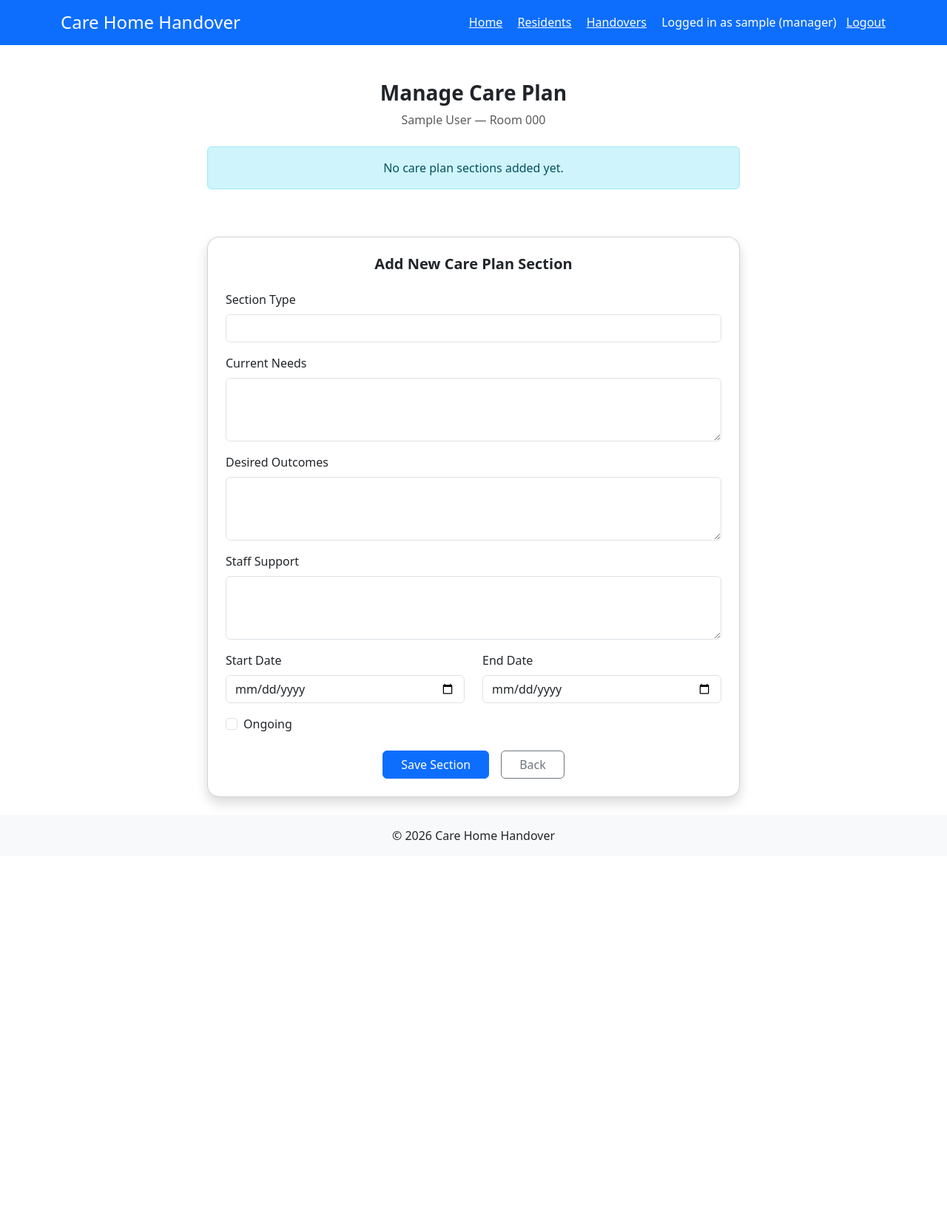
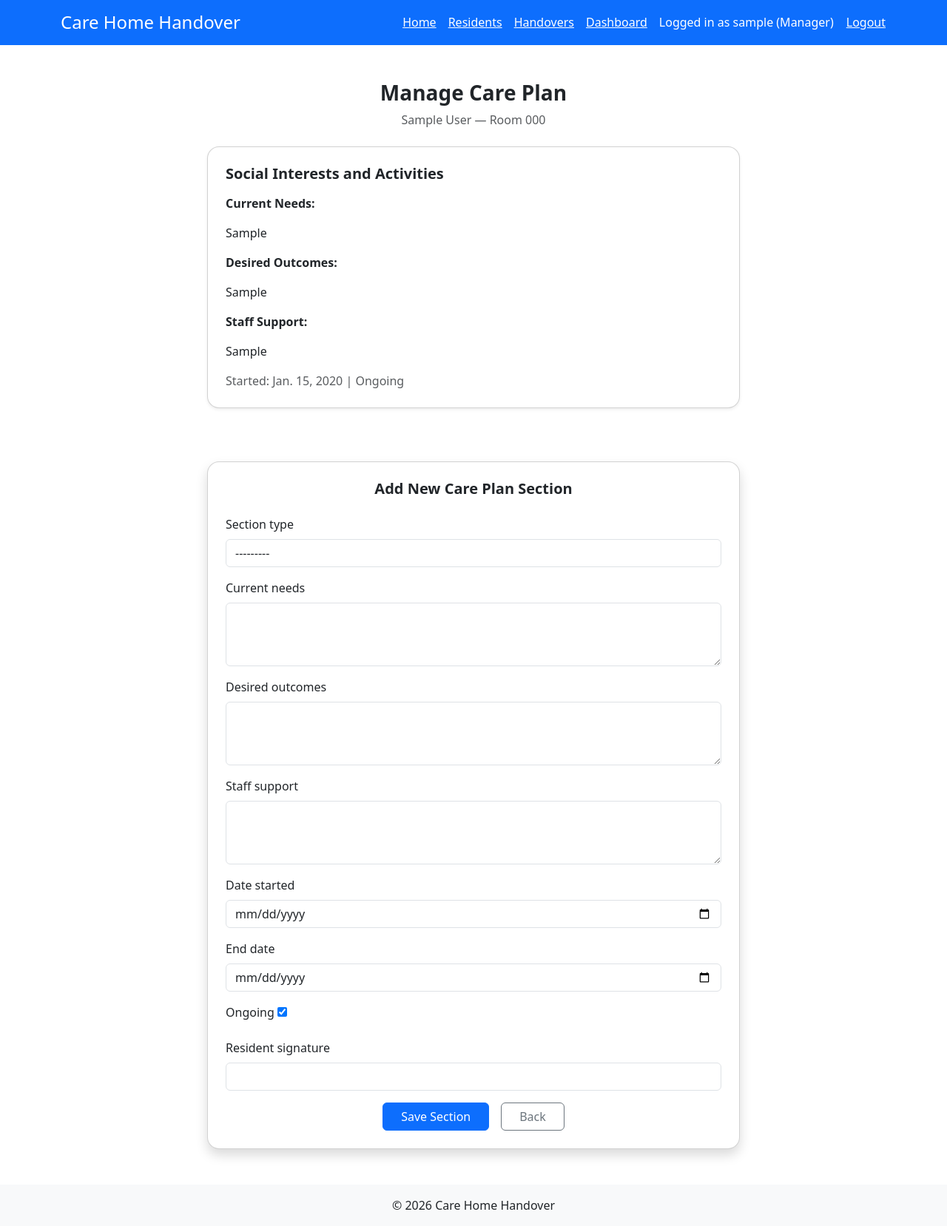
Before and after one commit to tolasedairo/carehome_handover, a Django app: page /residents/1/careplan/ in a window 1280 px wide. Shown: the whole page at 74% size. Before the commit the page ends 1136 px from the top, so only its background shows below. Run offline with Django 5.2, Linux system fonts and the light colour scheme; a user stored in the database is signed in; tables that the repository leaves empty hold one stand-in row (values such as "Sample post").

Commit message:
Updated views, forms, templates, and base.html; added CarePlanSection and media support

```diff
--- a/carehome/templates/carehome/base.html
+++ b/carehome/templates/carehome/base.html
@@ -2,6 +2,7 @@
 <html lang="en">
   <head>
     <meta charset="UTF-8" />
+    <meta name="viewport" content="width=device-width, initial-scale=1">
     <title>Care Home Handover</title>
     <!-- Bootstrap 5 CSS -->
     <link
@@ -10,35 +11,29 @@
     />
   </head>
   <body>
-    <header class="bg-primary text-white p-3 mb-4">
-      <div class="container d-flex justify-content-between align-items-center">
+    <!-- ================= HEADER / NAVBAR ================= -->
+    <header class="bg-primary text-white mb-4">
+      <div class="container d-flex justify-content-between align-items-center py-3">
         <h1 class="h4 m-0">Care Home Handover</h1>
-        <nav>
+
+        <nav class="d-flex align-items-center">
           <a class="text-white me-3" href="{% url 'home' %}">Home</a>
 
           {% if user.is_authenticated %}
-          <a class="text-white me-3" href="{% url 'residents_list' %}"
-            >Residents</a
-          >
-          <a class="text-white me-3" href="{% url 'handover_list' %}"
-            >Handovers</a
-          >
+            <a class="text-white me-3" href="{% url 'residents_list' %}">Residents</a>
+            <a class="text-white me-3" href="{% url 'handover_list' %}">Handovers</a>
+            {% if user.role in 'manager senior_carer' %}
+              <a class="text-white me-3" href="{% url 'dashboard' %}">Dashboard</a>
+            {% endif %}
 
-          <span class="me-2">
-            Logged in as {{ user.username }} ({{ user.role }})
+            <span class="me-3">
+              Logged in as {{ user.username }} ({{ user.role|title }})
             </span>
 
-          <!-- Proper POST logout -->
-          <form
-            method="post"
-            action="{% url 'account_logout' %}"
-            style="display: inline"
-          >
+            <!-- Logout as POST -->
+            <form method="post" action="{% url 'account_logout' %}" class="d-inline">
               {% csrf_token %}
-            <button
-              type="submit"
-              class="btn btn-link text-white p-0 align-baseline"
-            >
+              <button type="submit" class="btn btn-link text-white p-0 align-baseline">
                 Logout
               </button>
             </form>
@@ -51,17 +46,19 @@
       </div>
     </header>
 
+    <!-- ================= MAIN CONTENT ================= -->
     <main class="container">
       {% block content %}
       <!-- Page content will appear here -->
       {% endblock %}
     </main>
 
-    <footer class="bg-light text-center py-3 mt-4">
+    <!-- ================= FOOTER ================= -->
+    <footer class="bg-light text-center py-3 mt-5">
       &copy; 2026 Care Home Handover
     </footer>
 
-    <!-- Bootstrap 5 JS (optional, for interactive components) -->
+    <!-- Bootstrap 5 JS (optional) -->
     <script src="https://cdn.jsdelivr.net/npm/bootstrap@5.3.2/dist/js/bootstrap.bundle.min.js"></script>
   </body>
 </html>
--- a/carehome/templates/carehome/manage_careplan.html
+++ b/carehome/templates/carehome/manage_careplan.html
@@ -3,10 +3,9 @@
 
 <div class="container mt-5">
 
+    <!-- Header -->
     <div class="text-center mb-4">
-        <h3 class="fw-bold">
-            Manage Care Plan
-        </h3>
+        <h3 class="fw-bold">Manage Care Plan</h3>
         <p class="text-muted">
             {{ resident.first_name }} {{ resident.last_name }} — Room {{ resident.room_number }}
         </p>
@@ -16,29 +15,24 @@
     <div class="row justify-content-center mb-5">
         <div class="col-lg-8">
 
-            {% if resident.careplan_sections.all %}
-                {% for section in resident.careplan_sections.all %}
+            {% if sections %}
+                {% for section in sections %}
                 <div class="card shadow-sm rounded-4 mb-4">
                     <div class="card-body p-4">
 
                         <h5 class="fw-bold mb-3">
-                            {{ section.section_type }}
+                            {{ section.get_section_type_display }}
                         </h5>
 
-                        <p><strong>Current Needs:</strong><br>
-                        {{ section.current_needs|linebreaks }}</p>
-
-                        <p><strong>Desired Outcomes:</strong><br>
-                        {{ section.desired_outcomes|linebreaks }}</p>
-
-                        <p><strong>Staff Support:</strong><br>
-                        {{ section.staff_support|linebreaks }}</p>
+                        <p><strong>Current Needs:</strong><br>{{ section.current_needs|linebreaks }}</p>
+                        <p><strong>Desired Outcomes:</strong><br>{{ section.desired_outcomes|linebreaks }}</p>
+                        <p><strong>Staff Support:</strong><br>{{ section.staff_support|linebreaks }}</p>
 
                         <p class="text-muted mb-0">
                             Started: {{ section.date_started }}
                             {% if section.ongoing %}
                                 | Ongoing
-                            {% else %}
+                            {% elif section.end_date %}
                                 | Ends: {{ section.end_date }}
                             {% endif %}
                         </p>
@@ -62,62 +56,30 @@
             <div class="card shadow rounded-4">
                 <div class="card-body p-4">
 
-                    <h5 class="fw-bold mb-4 text-center">
-                        Add New Care Plan Section
-                    </h5>
+                    <h5 class="fw-bold mb-4 text-center">Add New Care Plan Section</h5>
 
                     <form method="post">
                         {% csrf_token %}
+                        {{ form.non_field_errors }}
 
+                        {% for field in form %}
                         <div class="mb-3">
-                            <label class="form-label">Section Type</label>
-                            <input type="text" name="section_type" class="form-control" required>
+                            <label class="form-label">{{ field.label }}</label>
+                            {{ field }}
+                            {% if field.help_text %}
+                                <small class="text-muted">{{ field.help_text }}</small>
+                            {% endif %}
+                            {% for error in field.errors %}
+                                <div class="text-danger">{{ error }}</div>
+                            {% endfor %}
                         </div>
-
-                        <div class="mb-3">
-                            <label class="form-label">Current Needs</label>
-                            <textarea name="current_needs" class="form-control" rows="3" required></textarea>
-                        </div>
-
-                        <div class="mb-3">
-                            <label class="form-label">Desired Outcomes</label>
-                            <textarea name="desired_outcomes" class="form-control" rows="3" required></textarea>
-                        </div>
-
-                        <div class="mb-3">
-                            <label class="form-label">Staff Support</label>
-                            <textarea name="staff_support" class="form-control" rows="3" required></textarea>
-                        </div>
-
-                        <div class="row">
-                            <div class="col-md-6 mb-3">
-                                <label class="form-label">Start Date</label>
-                                <input type="date" name="date_started" class="form-control" required>
-                            </div>
-
-                            <div class="col-md-6 mb-3">
-                                <label class="form-label">End Date</label>
-                                <input type="date" name="end_date" class="form-control">
-                            </div>
-                        </div>
-
-                        <div class="form-check mb-4">
-                            <input class="form-check-input"
-                                   type="checkbox"
-                                   name="ongoing"
-                                   id="ongoingCheck">
-                            <label class="form-check-label" for="ongoingCheck">
-                                Ongoing
-                            </label>
-                        </div>
+                        {% endfor %}
 
                         <div class="d-flex justify-content-center gap-3">
                             <button type="submit" class="btn btn-primary px-4">
                                 Save Section
                             </button>
-
-                            <a href="{% url 'residents_list' %}"
-                               class="btn btn-outline-secondary px-4">
+                            <a href="{% url 'residents_list' %}" class="btn btn-outline-secondary px-4">
                                 Back
                             </a>
                         </div>
--- a/carehome/urls.py
+++ b/carehome/urls.py
@@ -2,28 +2,25 @@ from django.urls import path
 from . import views
 
 urlpatterns = [
+    # Home
     path('', views.home, name='home'),
 
-    # Dashboard (manager and senior_carer only)
+    # Dashboard (manager + senior_carer only)
     path('dashboard/', views.dashboard, name='dashboard'),
-
-    # Add and delete residents (manager only)
-    path('residents/add/', views.add_resident, name='add_resident'),
-    path('residents/<int:resident_id>/delete/', views.delete_resident, name='delete_resident'),
-
-    # Bulk delete residents (manager only)
-    path('residents/delete/', views.bulk_delete_residents, name='bulk_delete_residents'),
-
 
     # Residents
     path('residents/', views.residents_list, name='residents_list'),
+    path('residents/add/', views.add_resident, name='add_resident'),
+    path('residents/<int:resident_id>/delete/', views.delete_resident, name='delete_resident'),
+    path('residents/delete/', views.bulk_delete_residents, name='bulk_delete_residents'),
+
+    # Resident Handovers
     path('residents/<int:resident_id>/handovers/', views.resident_handovers, name='resident_handovers'),
     path('residents/<int:resident_id>/add_handover/', views.create_handover, name='create_handover'),
 
-    # Care Plans
+    # Resident Care Plans
     path('residents/<int:resident_id>/careplan/', views.manage_careplan, name='manage_careplan'),
 
-    # Handovers
+    # All Handovers
     path('handovers/', views.handover_list, name='handover_list'),
-
 ]
```
Also changed, not shown: carehome/templates/carehome/add_resident.html (+17 -2 lines), carehome/templates/carehome/create_handover.html (+29 -7 lines), carehome/templates/carehome/dashboard.html (+59 -19 lines), carehome/templates/carehome/handover_list.html (+37 -14 lines), media/residents/man.webp (added). Lines whose indentation alone changed are shown as unchanged.
